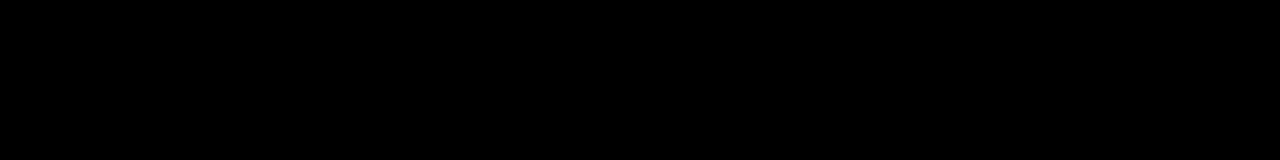
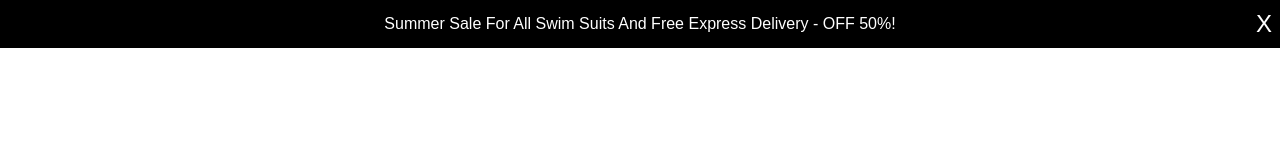
Before and after one commit to Anzi15/Arux, a website built with webpack: page dist/index.html in a window 1280 px wide. Built offline with nearby package versions, Linux system fonts and the light colour scheme.

Commit message:
first page notification added

```diff
--- /dev/null
+++ b/src/styles/components.scss
@@ -0,0 +1,45 @@
+@import 'config';
+
+*{
+    max-width: 100vw;
+    overflow-x: hidden;
+    box-sizing: border-box;
+    font-family: sans-serif;
+    margin: 0;
+    padding: 0;
+}
+
+nav{
+    width: 100vw;
+    .notification{
+        min-height: 3rem;
+        width: 100%;
+        background: $color-widgets;
+        color: $color-primary;
+        display: flex;
+        align-items: center;
+        justify-content: center;
+        position: relative;
+        white-space: nowrap;
+
+        .close-btn{
+            position: absolute;
+            right: 0;
+            height: 100%;
+            display: flex;
+            align-items: center;
+            background: $color-widgets;
+            font-size: 1.5rem;
+            border: none;
+            color: $color-primary;
+            padding: .5rem;
+            z-index: 4;
+        }
+    }
+}
+
+@media (max-width: $breakpoint-s-tab) {
+    .notification{
+        display: none !important;
+    }
+}
--- /dev/null
+++ b/src/styles/config.scss
@@ -0,0 +1,7 @@
+// colors
+$color-widgets: #000000;
+$color-primary: #FFFFFF;
+
+// screen breakpoints
+$breakpoint-mob: 375px;
+$breakpoint-s-tab: 600px;
--- a/src/styles/index.scss
+++ /dev/null
@@ -1,3 +0,0 @@
-body{
-    background-color: black;
-}
```
Also changed, not shown: dist/Styles/components.css (added), dist/Styles/config.css (added), dist/Styles/index.css (deleted), dist/assets/Favicon.png (added), dist/index.html, 3 other files.
